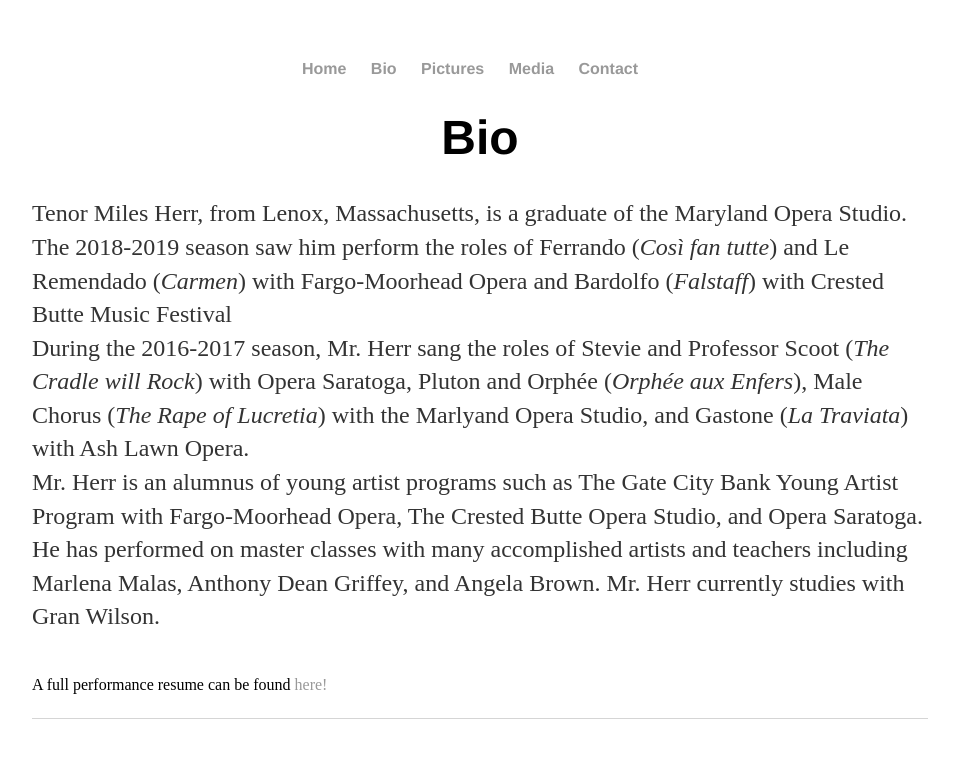
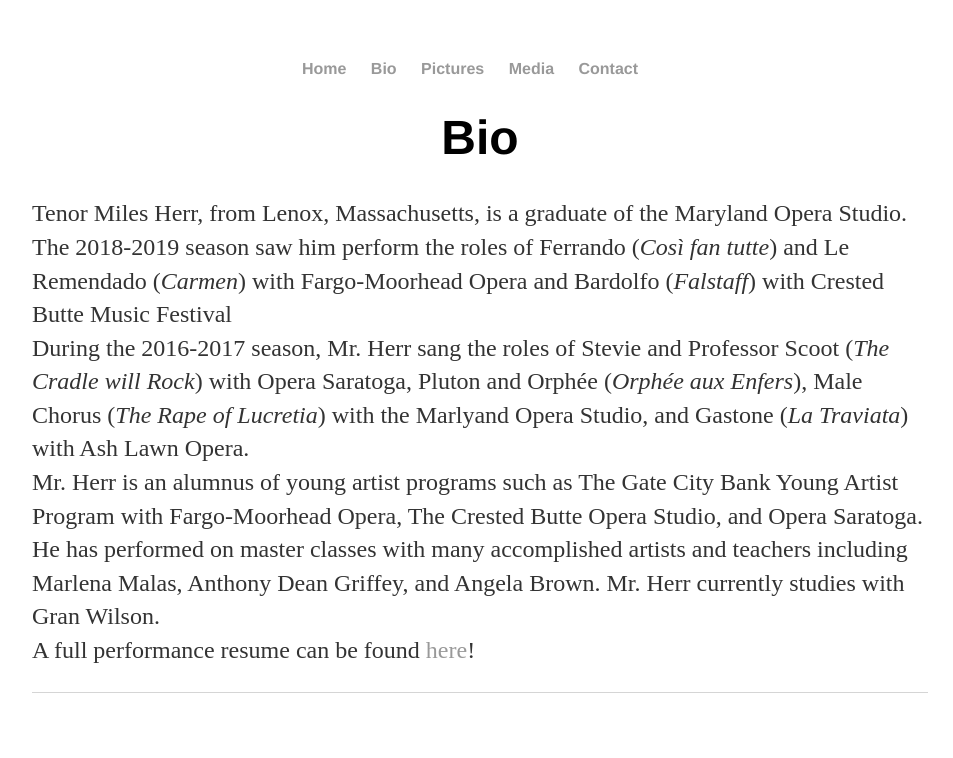
Before and after one commit to leemlb06pmi/leemlb06pmi.github.io, a Jekyll site: the page built from bio/index.html, in a window 1280 px wide. Shown: the top 758 px of the page, without its empty margins (160-1113 px from the left). Built offline with Jekyll 4.4.1, drawn with Linux system fonts in a browser that asks for light colours.

Commit message:
fix bio error

```diff
--- a/bio/index.html
+++ b/bio/index.html
@@ -14,6 +14,6 @@
 <br>
 Mr. Herr is an alumnus of young artist programs such as The Gate City Bank Young Artist Program with Fargo-Moorhead Opera,
 The Crested Butte Opera Studio, and Opera Saratoga.  He has performed on master classes with many accomplished artists and
-teachers including Marlena Malas, Anthony Dean Griffey, and Angela Brown. Mr. Herr currently studies with Gran Wilson.</p>
+teachers including Marlena Malas, Anthony Dean Griffey, and Angela Brown. Mr. Herr currently studies with Gran Wilson.
 <br>
-A full performance resume can be found <a href="/photos/Resume.pdf" download>here!</a></p>
+A full performance resume can be found <a href="/photos/Resume.pdf" download>here</a>!</p>
```
